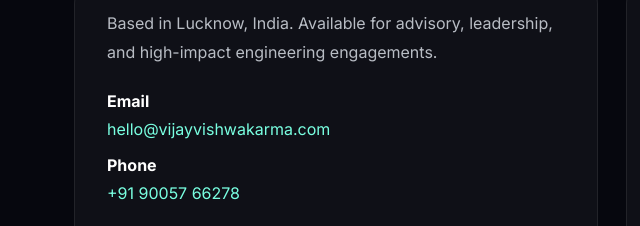
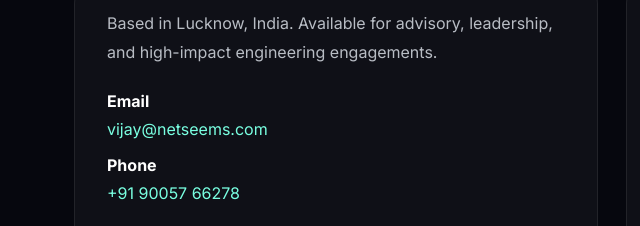
Before and after one commit to vijay108108/my-website, a plain HTML site: page index.html in a window 1280 px wide. Shown: the part 4638-4864 px from the top of the page, 0-640 px from the left. Drawn offline with Linux system fonts and the light colour scheme.

Commit message:
Updated contact email address

```diff
--- a/index.html
+++ b/index.html
@@ -233,7 +233,7 @@
           <div class="contact__details">
             <div>
               <strong>Email</strong>
-              <a href="mailto:hello@vijayvishwakarma.com">hello@vijayvishwakarma.com</a>
+              <a href="mailto:vijay@netseems.com">vijay@netseems.com</a>
             </div>
             <div>
               <strong>Phone</strong>
```
